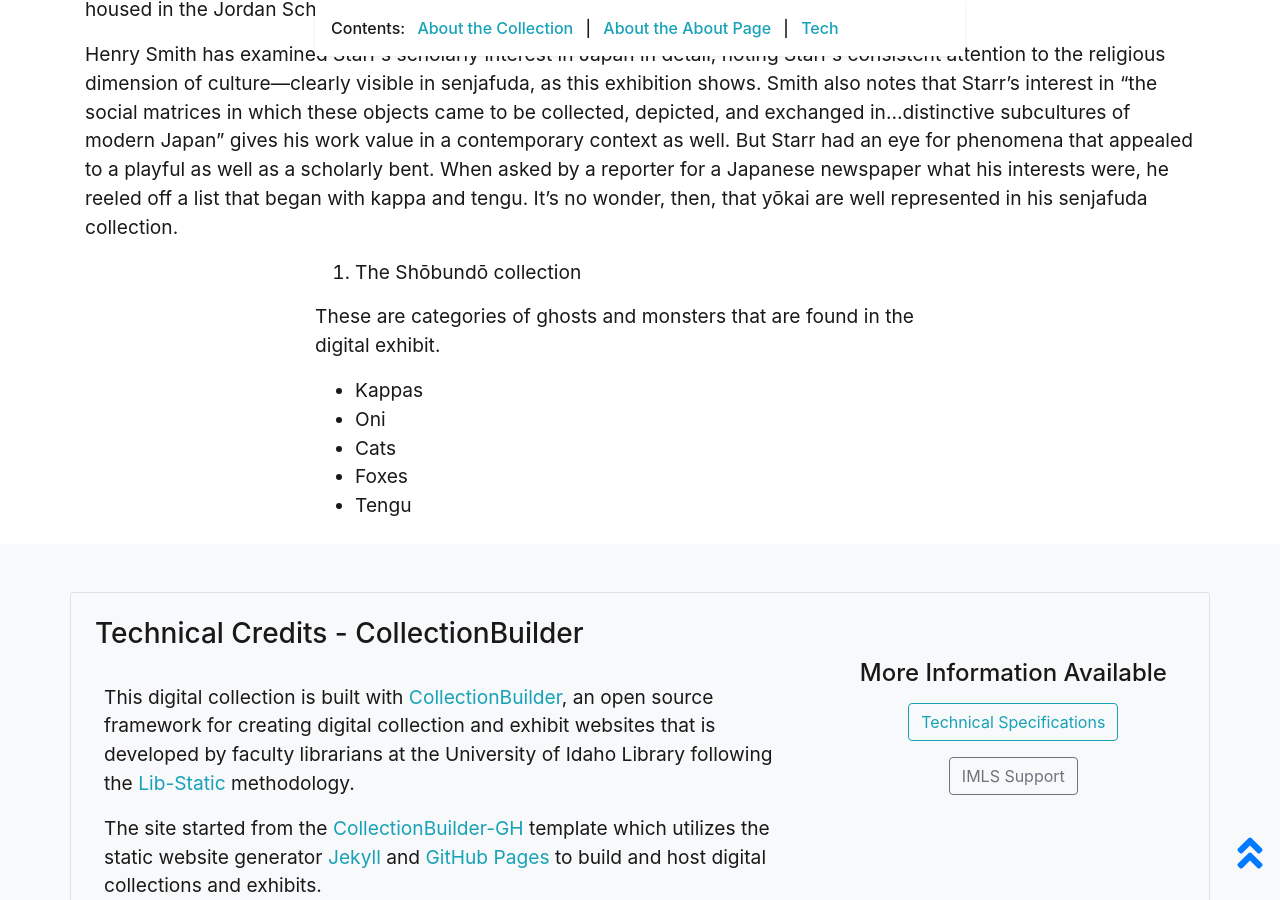
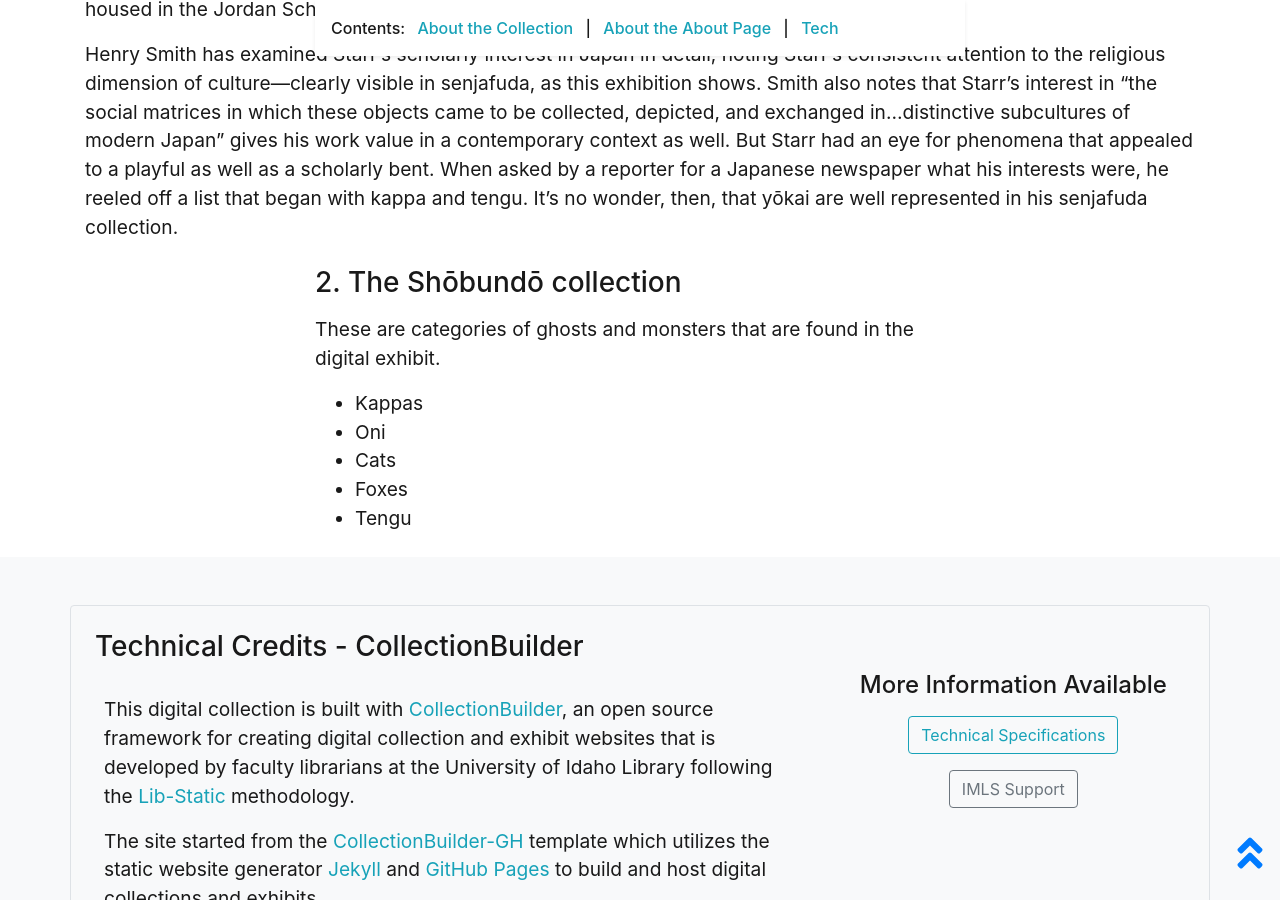
Before and after one commit to kwilber10/duckrabbit, a Jekyll site: the page built from pages/about.md, in a window 1280 px wide and 900 px high, scrolled down 2475 px. Built offline with Jekyll 4.4.1, drawn with Linux system fonts in a browser that asks for light colours.

Commit message:
Changed numbered list to header

```diff
--- a/pages/about.md
+++ b/pages/about.md
@@ -9,7 +9,6 @@ credits: true
 ---
 
 {% include feature/jumbotron.html objectid="https://cdil.lib.uidaho.edu/images/palouse_sm.jpg" %}
-
 {% include feature/nav-menu.html sections="About the Collection;About the About Page" %}
 
 # Yōkai Senjafuda: Stories about Ghosts and Monsters
@@ -36,7 +35,7 @@ These are the digital collections used to making the digital exhibit.
 >
 >Henry Smith has examined Starr's scholarly interest in Japan in detail, noting Starr's consistent attention to the religious dimension of culture—clearly visible in senjafuda, as this exhibition shows. Smith also notes that Starr's interest in “the social matrices in which these objects came to be collected, depicted, and exchanged in…distinctive subcultures of modern Japan” gives his work value in a contemporary context as well. But Starr had an eye for phenomena that appealed to a playful as well as a scholarly bent. When asked by a reporter for a Japanese newspaper what his interests were, he reeled off a list that began with kappa and tengu. It's no wonder, then, that yōkai are well represented in his senjafuda collection.
 
-2. The Shōbundō collection
+### 2. The Shōbundō collection
 
 These are categories of ghosts and monsters that are found in the digital exhibit.
 - Kappas
```
